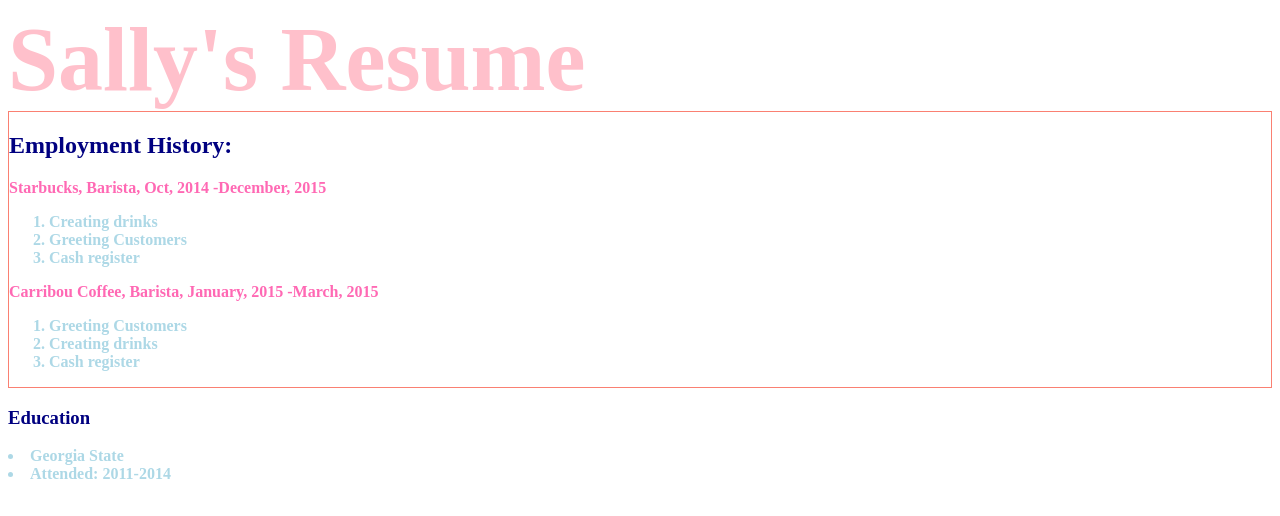
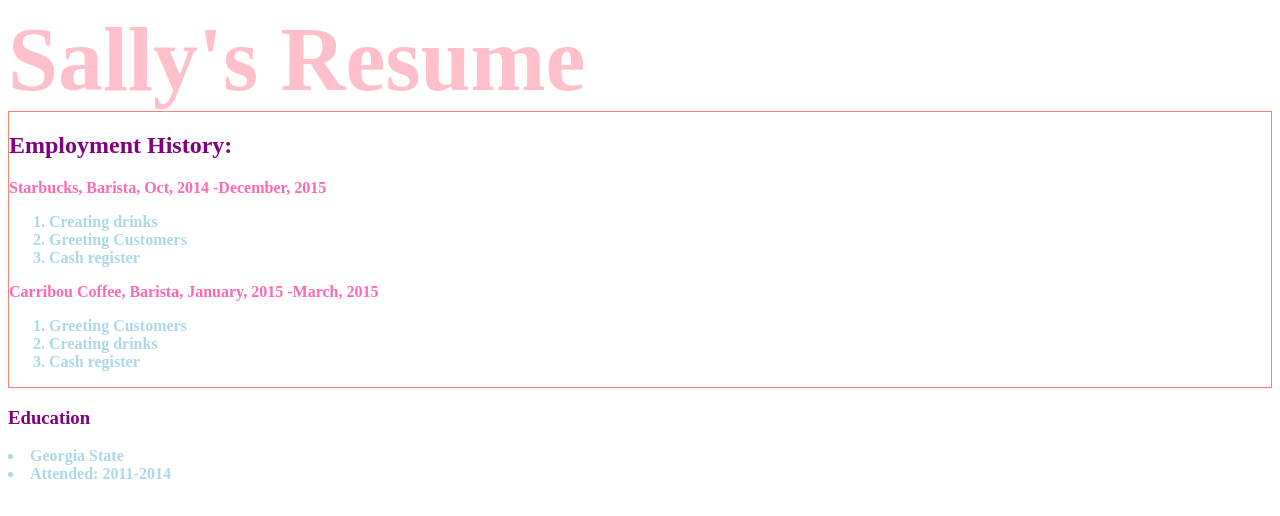
Before and after one commit to manishaaa/sally-resume, a plain HTML site: page index.html in a window 1280 px wide. Shown: the top 516 px of the page. Drawn offline with Linux system fonts and the light colour scheme.

Commit message:
changed heading colors to purple

```diff
--- a/css/style.css
+++ b/css/style.css
@@ -12,12 +12,8 @@ header {
   color: pink;
   font-size: 90px;
 }
-h1 {
-  color: navy;
-}
-
-h3{
-  color: navy;
+h1, h3 {
+  color: purple;
 }
 
 li {
```
